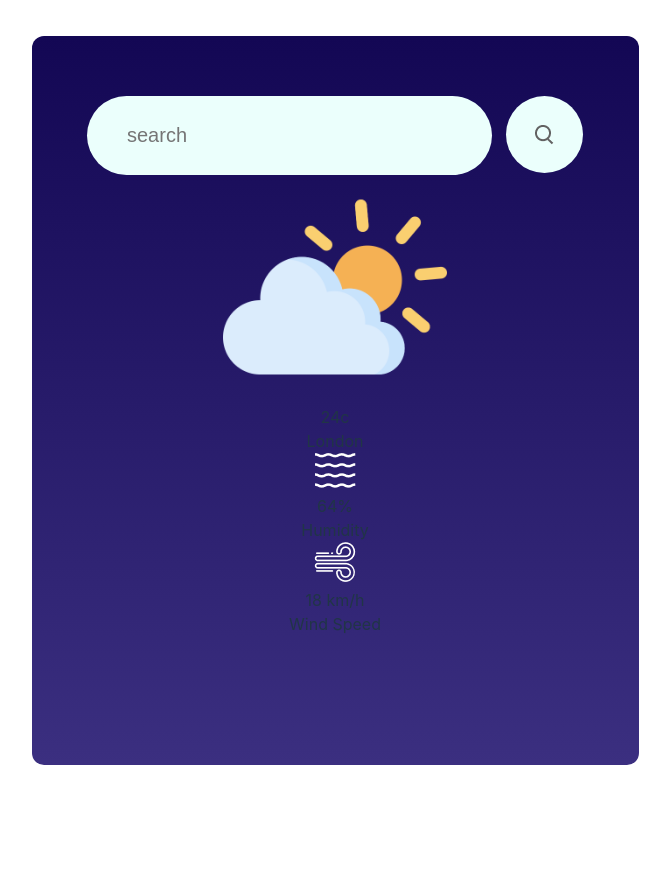
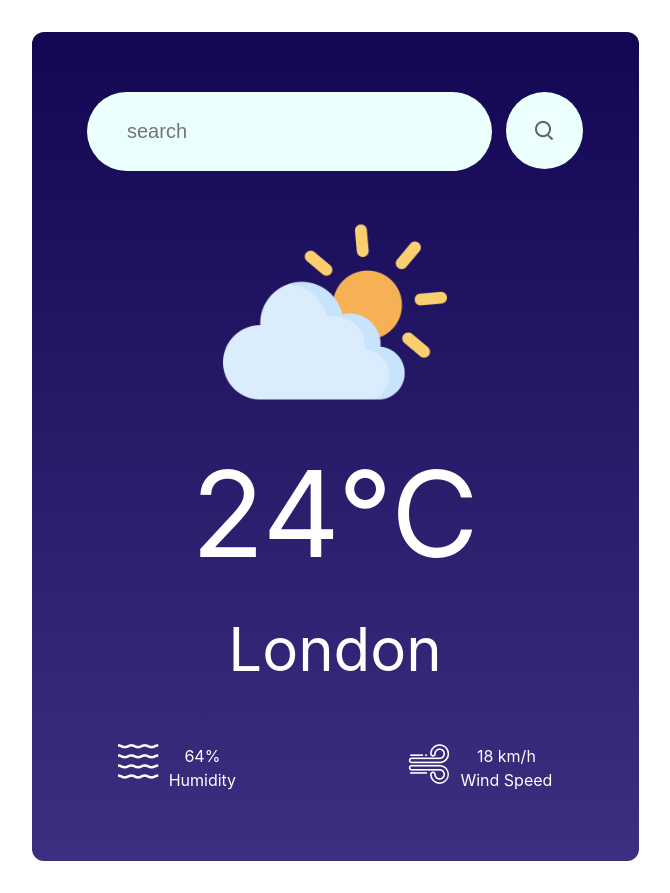
Before and after one commit to A-S-Vignesh-Raja/weather-app, a React (Vite) app: page / in a window 1280 px wide. Shown: the whole page, without its empty margins (305-975 px from the left). Before the commit the page ends 800 px from the top, so only its background shows below. Built offline with nearby package versions, Linux system fonts and the light colour scheme.

Commit message:
done with basic styles and structure

```diff
--- a/src/Components/WeatherApp/weatherapp.jsx
+++ b/src/Components/WeatherApp/weatherapp.jsx
@@ -22,7 +22,7 @@ const Weatherapp = () => {
       <div className="weather-image">
         <img src={cloud_icon} alt="" />
       </div>
-      <div className="weather-temp">24c</div>
+      <div className="weather-temp">24°C</div>
       <div className="weather-location">London</div>
       <div className="data-container">
         <div className="element">
--- a/src/Components/WeatherApp/weatherappstyle.css
+++ b/src/Components/WeatherApp/weatherappstyle.css
@@ -1,6 +1,6 @@
 .container{
     width: 607px;
-    height: 729px;
+    height: 829px;
     margin: auto;
     /*margin-top: 75px;*/
     border-radius: 12px;
@@ -38,3 +38,39 @@
     background-color: #ebfffc;
     cursor: pointer;
 }
+
+.weather-image{
+    display: flex;
+    justify-content: center;
+    margin-top: 29px;
+}
+
+.weather-temp{
+    display: flex;
+    color: white;
+    justify-content: center;
+    font-size: 120px;
+    font-weight: 400;
+}
+
+.weather-location{
+    display: flex;
+    color: white;
+    justify-content: center;
+    font-size: 60px;
+    font-weight: 400;
+}
+
+.data-container{
+    display: flex;
+    justify-content: center;
+    margin-top: 50px;
+    color: white;
+}
+
+.element{
+    margin: auto;
+    display: flex;
+    align-items: flex-start;
+    gap: 10px;
+}
```
